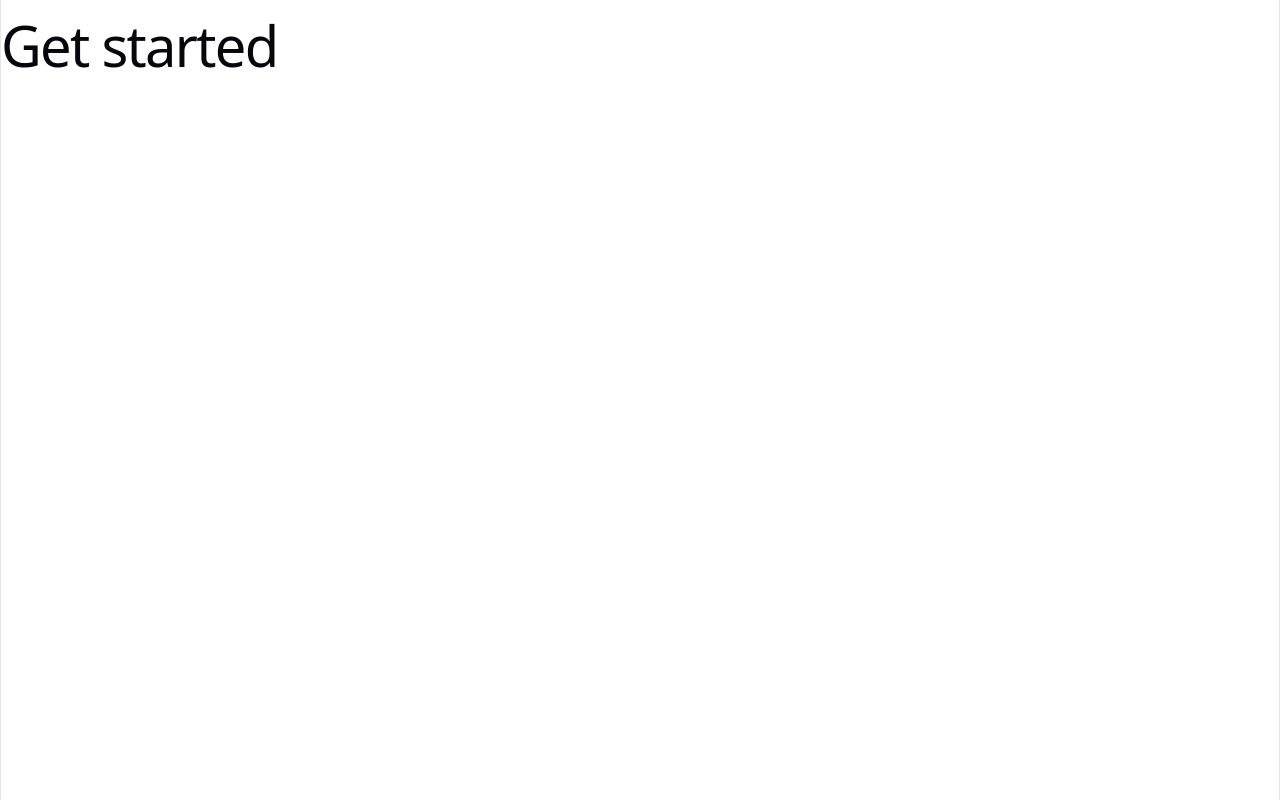
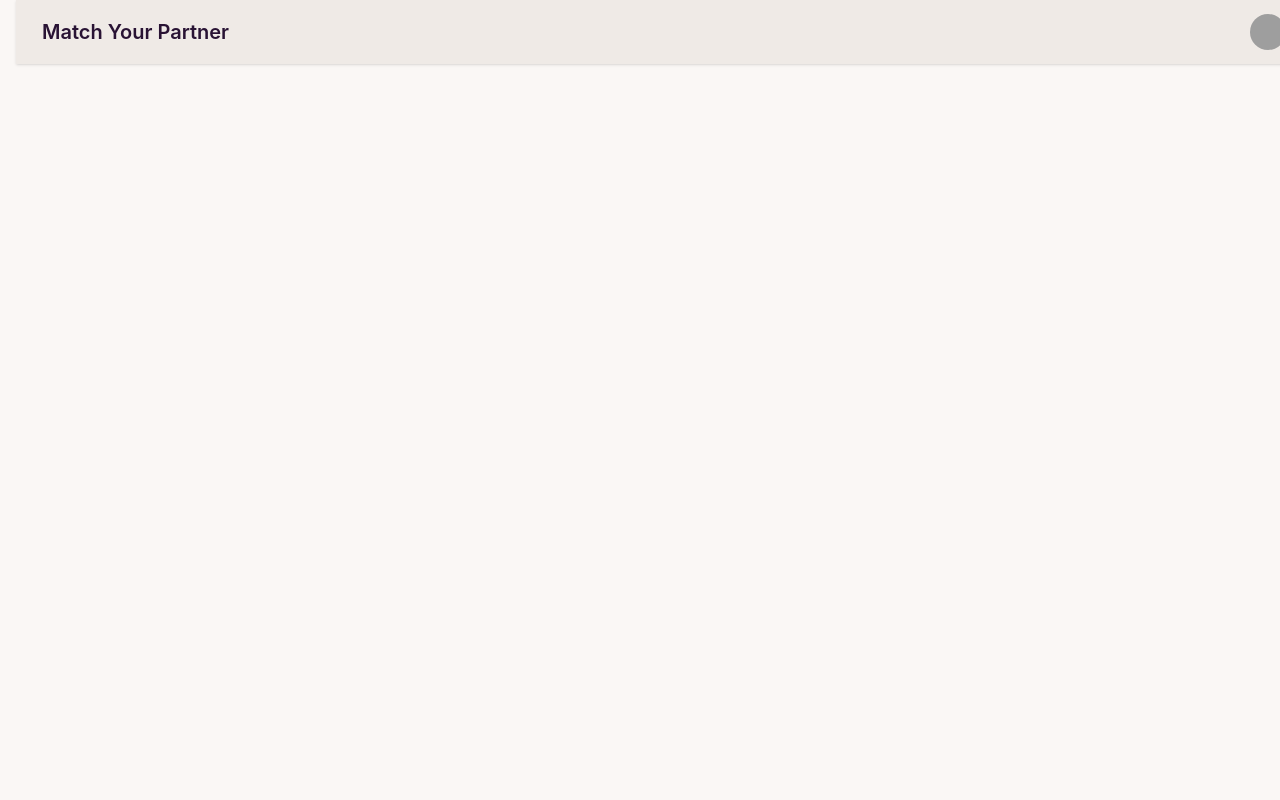
Before and after one commit to kunal-lohana/MatchYourPartner-web, a React (Vite) app: page / in a window 1280 px wide. Built offline with nearby package versions, Linux system fonts and the light colour scheme; grey boxes are pictures that could not be loaded.

Commit message:
Add Tailwind Css and Daisy UI library, add navbar component

```diff
--- a/index.html
+++ b/index.html
@@ -1,9 +1,10 @@
 <!doctype html>
-<html lang="en">
+<html lang="en" data-theme="cupcake">
   <head>
     <meta charset="UTF-8" />
     <link rel="icon" type="image/svg+xml" href="/favicon.svg" />
     <meta name="viewport" content="width=device-width, initial-scale=1.0" />
+    <link href="/src/index.css" rel="stylesheet">
     <title>matchyourpartner-web</title>
   </head>
   <body>
--- a/package.json
+++ b/package.json
@@ -10,8 +10,10 @@
     "preview": "vite preview"
   },
   "dependencies": {
+    "@tailwindcss/vite": "^4.3.3",
     "react": "^19.2.8",
-    "react-dom": "^19.2.8"
+    "react-dom": "^19.2.8",
+    "tailwindcss": "^4.3.3"
   },
   "devDependencies": {
     "@eslint/js": "^10.0.1",
@@ -19,6 +21,7 @@
     "@types/react": "^19.2.18",
     "@types/react-dom": "^19.2.7",
     "@vitejs/plugin-react": "^6.1.1",
+    "daisyui": "^5.7.50",
     "eslint": "^10.10.0",
     "eslint-plugin-react-hooks": "^7.1.1",
     "eslint-plugin-react-refresh": "^0.5.6",
--- a/src/App.tsx
+++ b/src/App.tsx
@@ -2,7 +2,34 @@
 
   return (
     <>
-      <h1>Get started</h1>
+      <div className="navbar bg-base-200 shadow-sm mx-4">
+        <div className="flex-1">
+          <a className="btn btn-ghost text-xl">Match Your Partner</a>
+        </div>
+        <div className="flex gap-2">
+          <div className="dropdown dropdown-end">
+            <div tabIndex={0} role="button" className="btn btn-ghost btn-circle avatar">
+              <div className="w-10 rounded-full">
+                <img
+                  alt="Tailwind CSS Navbar component"
+                  src="https://img.daisyui.com/images/stock/photo-1534528741775-53994a69daeb.webp" />
+              </div>
+            </div>
+            <ul
+              tabIndex={-1}
+              className="menu menu-sm dropdown-content bg-base-100 rounded-box z-1 mt-3 w-52 p-2 shadow">
+              <li>
+                <a className="justify-between">
+                  Profile
+                  <span className="badge">New</span>
+                </a>
+              </li>
+              <li><a>Settings</a></li>
+              <li><a>Logout</a></li>
+            </ul>
+          </div>
+        </div>
+      </div>
     </>
   )
 }
--- a/src/index.css
+++ b/src/index.css
@@ -1,109 +1,4 @@
-:root {
-  --text: #6b6375;
-  --text-h: #08060d;
-  --bg: #fff;
-  --border: #e5e4e7;
-  --code-bg: #f4f3ec;
-  --accent: #aa3bff;
-  --accent-bg: rgba(170, 59, 255, 0.1);
-  --accent-border: rgba(170, 59, 255, 0.5);
-  --social-bg: rgba(244, 243, 236, 0.5);
-  --shadow:
-    rgba(0, 0, 0, 0.1) 0 10px 15px -3px, rgba(0, 0, 0, 0.05) 0 4px 6px -2px;
-
-  --sans: system-ui, 'Segoe UI', Roboto, sans-serif;
-  --heading: system-ui, 'Segoe UI', Roboto, sans-serif;
-  --mono: ui-monospace, Consolas, monospace;
-
-  font: 18px/145% var(--sans);
-  letter-spacing: 0.18px;
-  color-scheme: light dark;
-  color: var(--text);
-  background: var(--bg);
-  font-synthesis: none;
-  text-rendering: optimizeLegibility;
-  -webkit-font-smoothing: antialiased;
-  -moz-osx-font-smoothing: grayscale;
-
-  @media (max-width: 1024px) {
-    font-size: 16px;
-  }
+@import "tailwindcss";
+@plugin "daisyui" {
+  themes: light --default, dark --prefersdark, cupcake;
 }
-
-@media (prefers-color-scheme: dark) {
-  :root {
-    --text: #9ca3af;
-    --text-h: #f3f4f6;
-    --bg: #16171d;
-    --border: #2e303a;
-    --code-bg: #1f2028;
-    --accent: #c084fc;
-    --accent-bg: rgba(192, 132, 252, 0.15);
-    --accent-border: rgba(192, 132, 252, 0.5);
-    --social-bg: rgba(47, 48, 58, 0.5);
-    --shadow:
-      rgba(0, 0, 0, 0.4) 0 10px 15px -3px, rgba(0, 0, 0, 0.25) 0 4px 6px -2px;
-  }
-
-  #social .button-icon {
-    filter: invert(1) brightness(2);
-  }
-}
-
-#root {
-  max-width: 100%;
-  margin: 0 auto;
-  border-inline: 1px solid var(--border);
-  min-height: 100svh;
-  display: flex;
-  flex-direction: column;
-  box-sizing: border-box;
-}
-
-body {
-  margin: 0;
-}
-
-h1,
-h2 {
-  font-family: var(--heading);
-  font-weight: 500;
-  color: var(--text-h);
-}
-
-h1 {
-  font-size: 56px;
-  letter-spacing: -1.68px;
-  margin: 32px 0;
-  @media (max-width: 1024px) {
-    font-size: 36px;
-    margin: 20px 0;
-  }
-}
-h2 {
-  font-size: 24px;
-  line-height: 118%;
-  letter-spacing: -0.24px;
-  margin: 0 0 8px;
-  @media (max-width: 1024px) {
-    font-size: 20px;
-  }
-}
-p {
-  margin: 0;
-}
-
-code,
-.counter {
-  font-family: var(--mono);
-  display: inline-flex;
-  border-radius: 4px;
-  color: var(--text-h);
-}
-
-code {
-  font-size: 15px;
-  line-height: 135%;
-  padding: 4px 8px;
-  background: var(--code-bg);
-}
--- a/vite.config.ts
+++ b/vite.config.ts
@@ -1,7 +1,12 @@
 import react from '@vitejs/plugin-react'
 import { defineConfig } from 'vite'
+import tailwindcss from '@tailwindcss/vite'
 
 // https://vite.dev/config/
 export default defineConfig({
-  plugins: [react()],
+  plugins: [
+    react(),
+    tailwindcss(),
+  ],
+
 })
```
Also changed, not shown: 2 other files (tests, documents, lock files or other folders).
